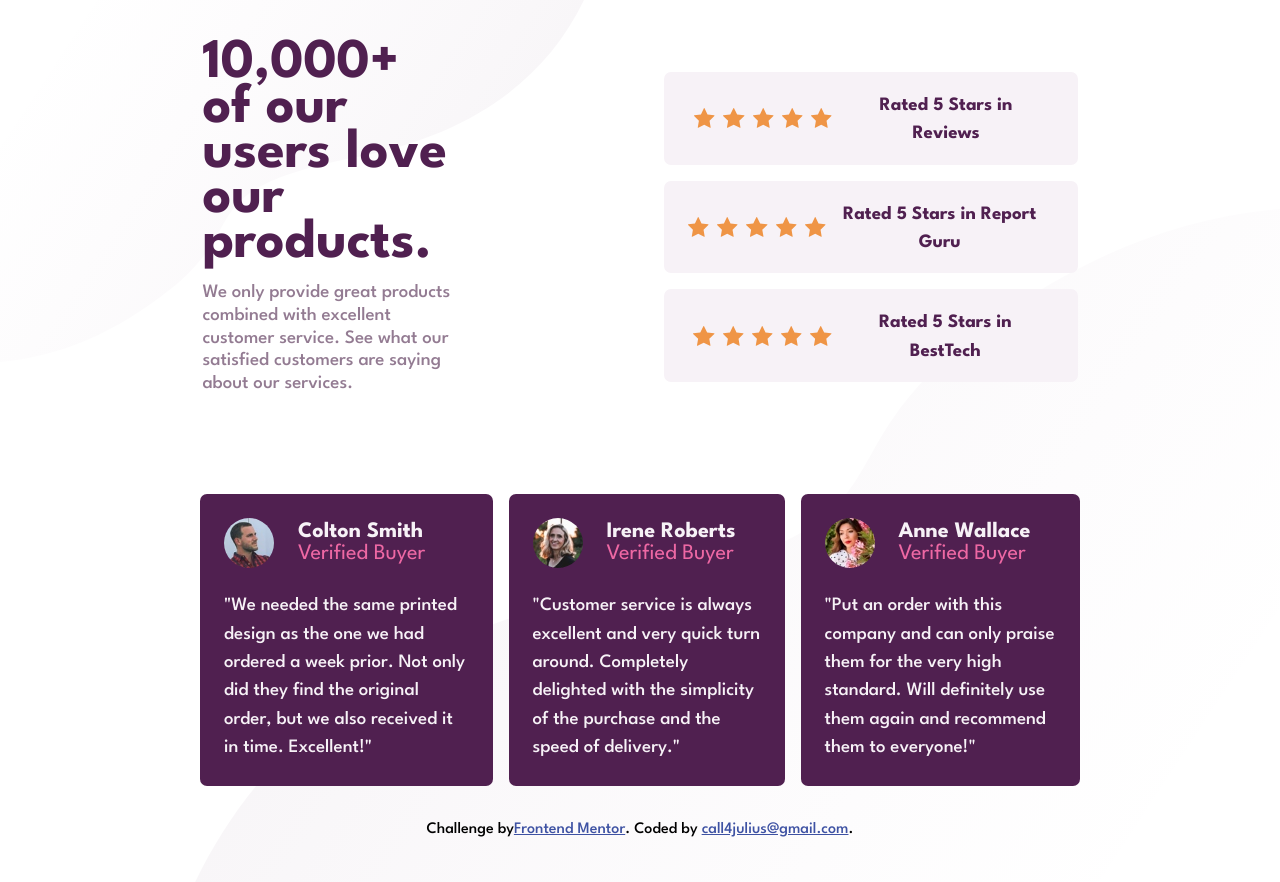
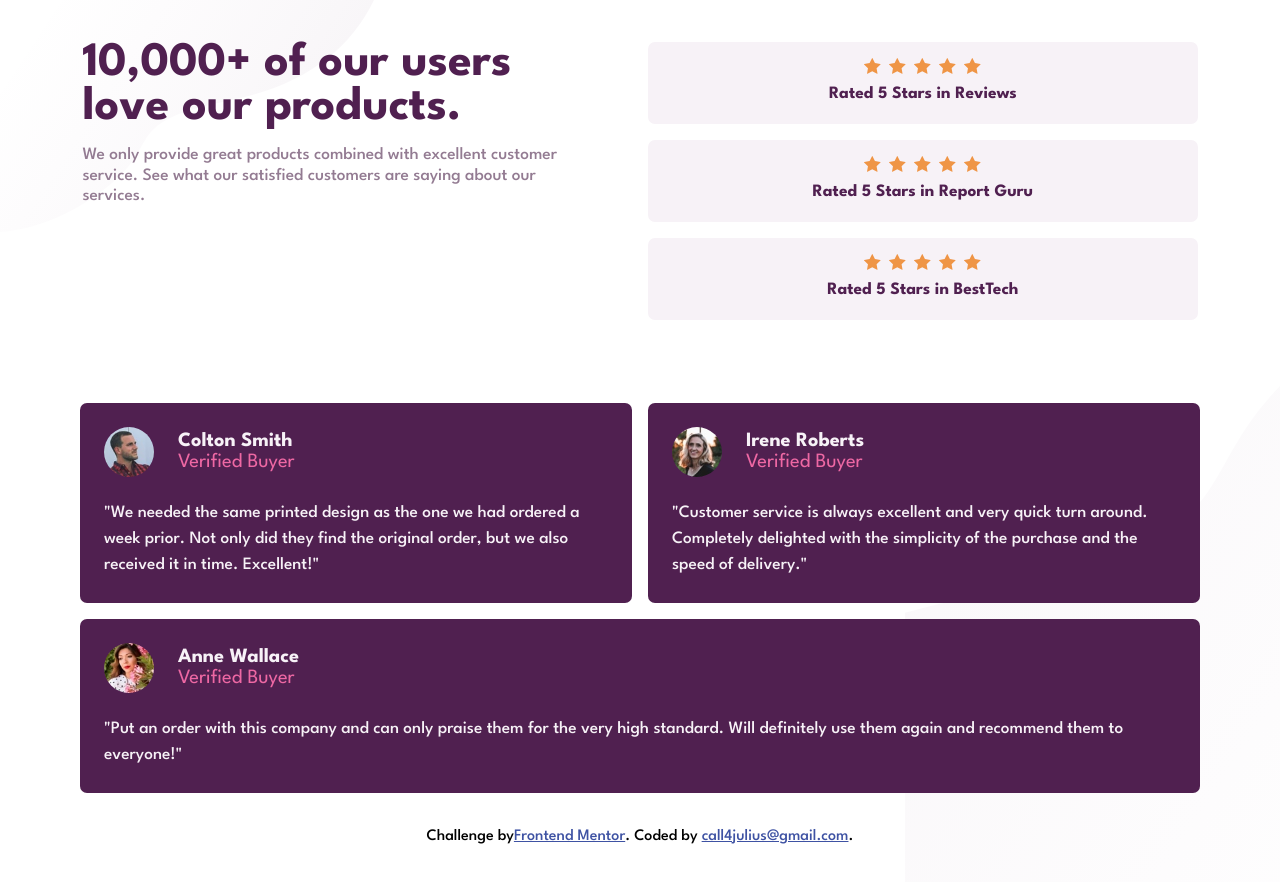
Before and after one commit to Call4julius/social-proof-section, a plain HTML site: page index.html in a window 1280 px wide. Drawn offline with Linux system fonts and the light colour scheme.

Commit message:
Update style.css

```diff
--- a/assets/css/style.css
+++ b/assets/css/style.css
@@ -90,7 +90,7 @@ button {
 }
 
 .gap-extra-large {
-  gap: 2.5rem;
+  gap: 3.5rem;
 }
 
 .text-center {
@@ -147,7 +147,7 @@ body {
 }
 
 .rating--text {
-  margin-top: 0.5rem;
+  margin-top: 0.25rem;
 }
 
 .card {
@@ -176,7 +176,7 @@ body {
   color: hsl(var(--soft--pink));
 }
 
-@media (min-width: 600px) and (max-width: 1199px) {
+@media (min-width: 730px) and (max-width: 1329px) {
   body {
     font-size: calc(var(--fs-body) * 1.1);
     background-image: url(../../images/bg-pattern-top-mobile.svg),
@@ -186,7 +186,7 @@ body {
   }
 
   .main {
-    padding-inline: 10rem;
+    padding-inline: 5rem;
   }
 
   .wrapper {
@@ -221,9 +221,9 @@ body {
   .rating {
     flex-direction: column;
     align-items: center;
-    gap: 1rem;
+    gap: 0.25rem;
     min-width: 100%;
-    padding-inline: 2rem;
+    padding-inline: 1rem;
   }
 
   .rating p {
@@ -242,46 +242,23 @@ body {
     justify-self: end;
   }
 
-  .rating--text {
-    margin: 0;
-    padding: 0;
-  }
-
-  .stars img {
-    height: 20px;
-    aspect-ratio: 1.0625;
-  }
-
   .card {
     display: grid;
-    grid-template-columns: repeat(auto-fill, minmax(450px, 1fr));
-    min-height: 17.5rem;
-  }
-
-  .review:nth-child(1) {
-    align-self: flex-start;
-  }
-
-  .review:nth-child(2) {
-    align-self: center;
+    grid-template-columns: repeat(2, 1fr);
   }
 
   .review:nth-child(3) {
-    align-self: flex-end;
+    grid-column: span 2;
   }
 }
 
-@media (min-width: 1200px) {
+@media (min-width: 1330px) {
   body {
     font-size: calc(var(--fs-body) * 1.2);
   }
 
   .main {
     padding-inline: 12.5rem;
-  }
-
-  .wrapper {
-    gap: 5rem;
   }
 
   .hero-wrapper {
@@ -309,8 +286,13 @@ body {
     place-content: center;
   }
 
+  .ratings {
+    justify-content: end;
+  }
+
   .rating {
     flex-direction: row;
+    justify-content: center;
     align-items: center;
     gap: 1rem;
     max-width: max-content;
@@ -321,26 +303,12 @@ body {
     margin-top: 0.25rem;
   }
 
-  .rating--preview {
-    justify-self: start;
+  .rating--review {
+    transform: translateX(-8rem);
   }
 
   .rating--guru {
-    justify-self: center;
-  }
-
-  .rating--besttech {
-    justify-self: end;
-  }
-
-  .rating--text {
-    margin: 0;
-    padding: 0;
-  }
-
-  .stars img {
-    height: 20px;
-    aspect-ratio: 1.0625;
+    transform: translateX(-4rem);
   }
 
   .card {
@@ -348,16 +316,12 @@ body {
     min-height: 18rem;
   }
 
-  .review:nth-child(1) {
-    align-self: flex-start;
-  }
-
   .review:nth-child(2) {
-    align-self: center;
+    transform: translateY(1.5rem);
   }
 
   .review:nth-child(3) {
-    align-self: flex-end;
+    transform: translateY(3rem);
   }
 }
 
```
